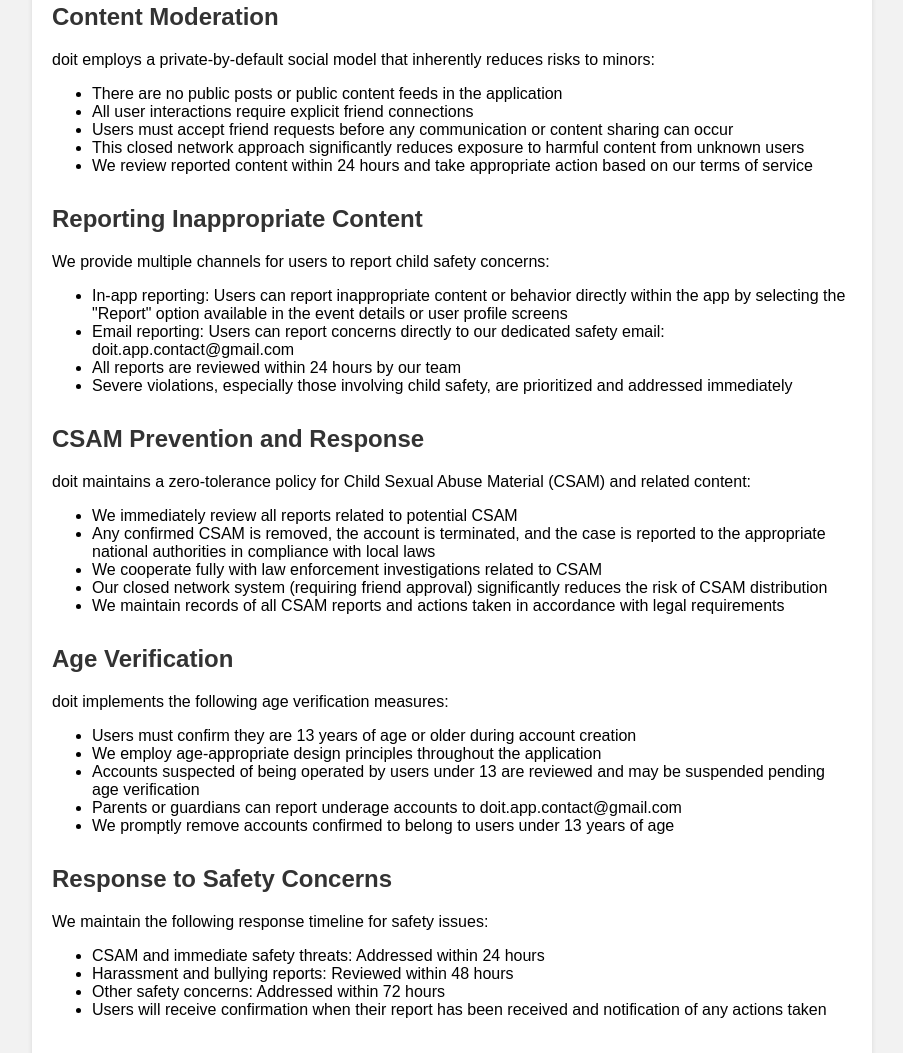
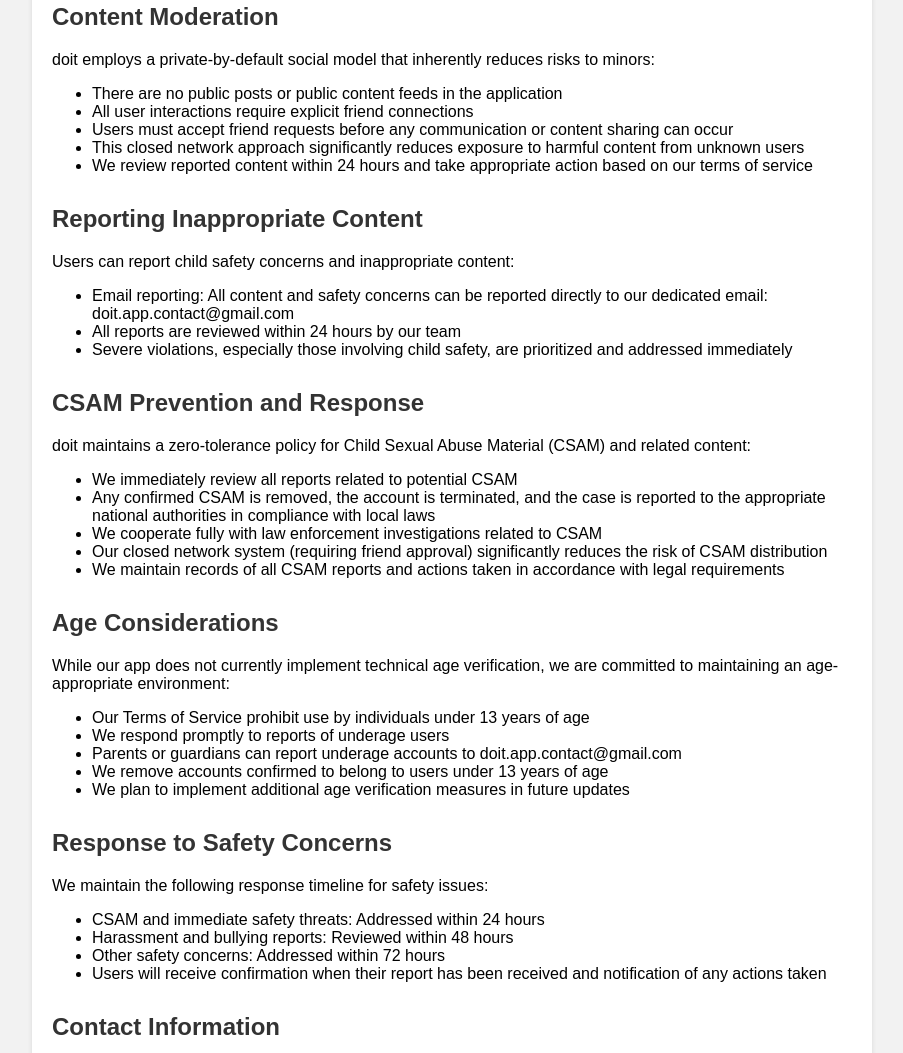
Before and after one commit to Torkilws/DoitPublic, a plain HTML site: page index.html in a window 1280 px wide. Shown: the part 1952-3005 px from the top of the page, without its empty margins (188-1091 px from the left). Drawn offline with Linux system fonts and the light colour scheme.

Commit message:
Update index.html

```diff
--- a/index.html
+++ b/index.html
@@ -130,10 +130,9 @@
 
 <div class="section">
     <h2>Reporting Inappropriate Content</h2>
-    <p>We provide multiple channels for users to report child safety concerns:</p>
+    <p>Users can report child safety concerns and inappropriate content:</p>
     <ul>
-        <li>In-app reporting: Users can report inappropriate content or behavior directly within the app by selecting the "Report" option available in the event details or user profile screens</li>
-        <li>Email reporting: Users can report concerns directly to our dedicated safety email: doit.app.contact@gmail.com</li>
+        <li>Email reporting: All content and safety concerns can be reported directly to our dedicated email: doit.app.contact@gmail.com</li>
         <li>All reports are reviewed within 24 hours by our team</li>
         <li>Severe violations, especially those involving child safety, are prioritized and addressed immediately</li>
     </ul>
@@ -152,14 +151,14 @@
 </div>
 
 <div class="section">
-    <h2>Age Verification</h2>
-    <p>doit implements the following age verification measures:</p>
+    <h2>Age Considerations</h2>
+    <p>While our app does not currently implement technical age verification, we are committed to maintaining an age-appropriate environment:</p>
     <ul>
-        <li>Users must confirm they are 13 years of age or older during account creation</li>
-        <li>We employ age-appropriate design principles throughout the application</li>
-        <li>Accounts suspected of being operated by users under 13 are reviewed and may be suspended pending age verification</li>
+        <li>Our Terms of Service prohibit use by individuals under 13 years of age</li>
+        <li>We respond promptly to reports of underage users</li>
         <li>Parents or guardians can report underage accounts to doit.app.contact@gmail.com</li>
-        <li>We promptly remove accounts confirmed to belong to users under 13 years of age</li>
+        <li>We remove accounts confirmed to belong to users under 13 years of age</li>
+        <li>We plan to implement additional age verification measures in future updates</li>
     </ul>
 </div>
 
```
